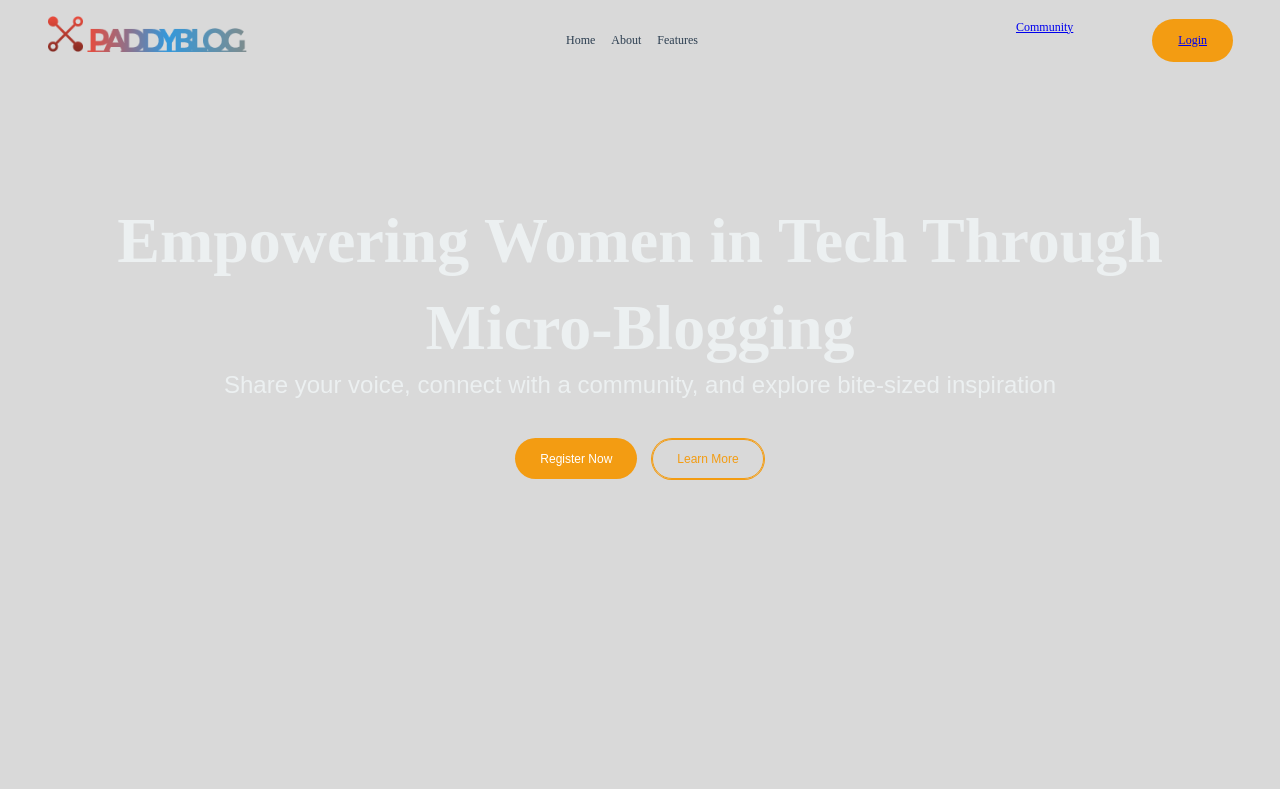
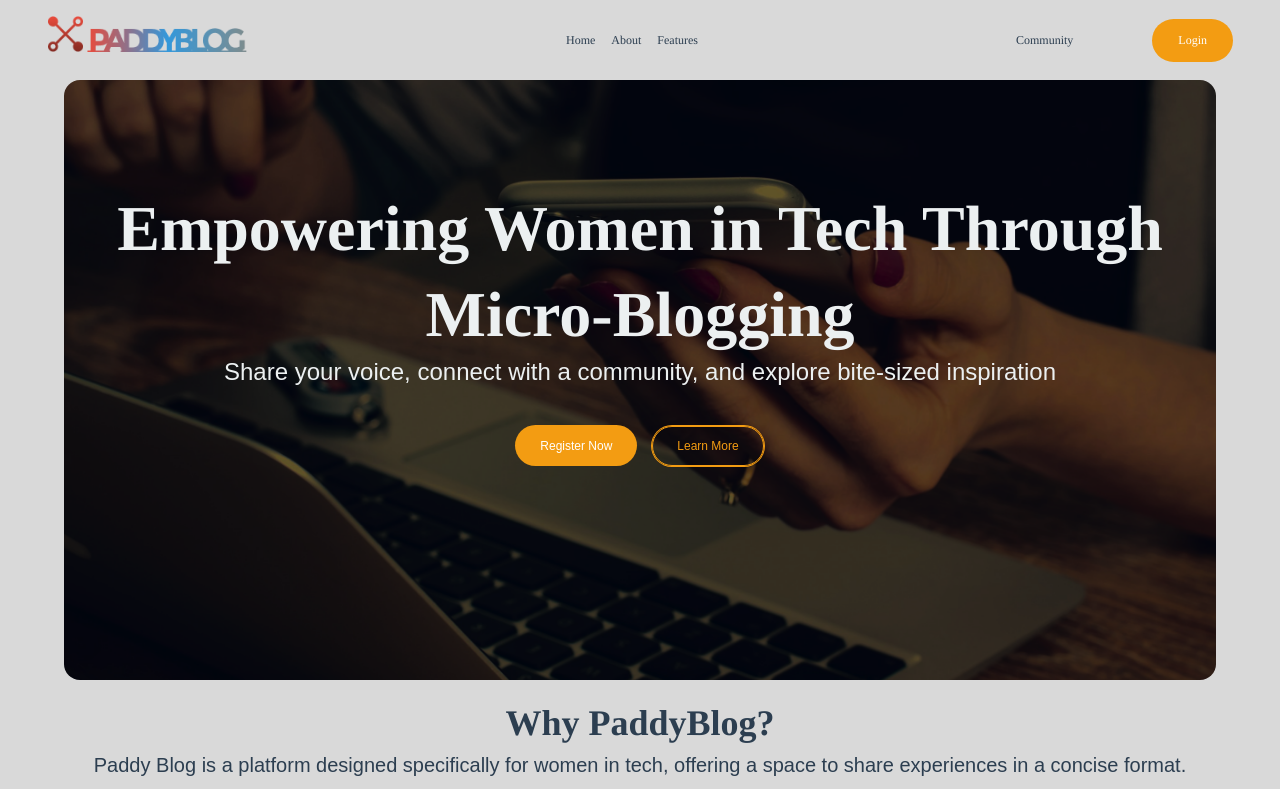
Before and after one commit to lijay24/Paddyblog, a plain HTML site: page landingpage.html in a window 1280 px wide. Shown: the top 789 px of the page. Drawn offline with Linux system fonts and the light colour scheme; a script that the page names is missing.

Commit message:
updated repository

```diff
--- a/CSS/Login.css
+++ b/CSS/Login.css
@@ -36,8 +36,12 @@ html, body {
   padding: 30px;
 }
 
+.inner-content {
+  width: 50%;
+}
+
 form.container {
-  width: 50%;
+  width: 100%;
   display: flex;
   flex-direction: column;
   justify-content: center;
--- a/CSS/blog.css
+++ b/CSS/blog.css
@@ -1,3 +1,5 @@
+@import url('https://fonts.googleapis.com/css2?family=Tinos:ital,wght@0,400;0,700;1,400;1,700&display=swap');
+
 *{
   margin: 0;
   padding: 0;
@@ -336,14 +338,16 @@ form div.incorrect #input-field {
 .comm-login {
   display: flex;
   gap: 5rem;
+  align-items: center;
 }
 
 .comm-login .comm {
   color: #2c3e50;
-  font-family: Tinos, "Merriweather", serif;
+  font-family: "Tinos", serif;
   text-align: center;
   font-size: 12px;
   font-weight: 300;
+  text-decoration: none;
   align-items: center;
   cursor: pointer;
 }
@@ -358,7 +362,7 @@ form div.incorrect #input-field {
 .login {
   background-color: #f39c12;
   color: #fff;
-  font-family: Tinos, "Merriweather", serif;
+  font-family: "Tinos", serif;
   box-shadow: 0 0 0 1px #f39c12;
   border: 1px solid transparent;
   border-radius: 24px;
@@ -369,19 +373,36 @@ form div.incorrect #input-field {
   font-size: 12px;
   font-weight: 300;
   cursor: pointer;
+  text-decoration: none;
   outline: none;
+}
+
+.login a {
+  text-decoration: none;
+  color: #fff;
+
 }
 
 .login:hover {
   background-color: #f09400;
 }
 
+.banner-container {
+  width: 100%;
+  padding: 0 4rem;
+  margin-bottom: 22px;
+}
+
 .topimg-container {
-  width: auto;
-  height: 100vh;
-  margin: 0 3rem;
-  background-image: url("./img/topframe.png");
+  width: 100%;
+  height: 600px;
+  /* margin: 0 3rem; */
+  padding: 0 3rem;
+  background-image: url("../img/topframe.png");
   background-size: cover;
+  background-position: center;
+  background-repeat: no-repeat;
+  border-radius: 16px;
 }
 
 .content {
--- a/landingpage.html
+++ b/landingpage.html
@@ -29,10 +29,11 @@
           <!-- <div class="menulist-item">Blog</div> -->
         </div>
         <div class="comm-login">
-          <h5 class="comm"><a href="blog.html">Community</a></h5>
+          <a href="blog.html" class="comm">Community</a>
           <button class="login"><a href="./login.html">Login</a></button>
         </div>
       </nav>
+    <div class="banner-container">
       <div class="topimg-container">
         <div class="content">
           <h1 class="top-header">
@@ -53,6 +54,7 @@
           </div>
         </div>
       </div>
+    </div>
       <div class="why-paddyblog">
         <h4 class="why-header">Why PaddyBlog?</h4>
         <p class="why-body">
```
Also changed, not shown: login.html (+34 -2 lines).
